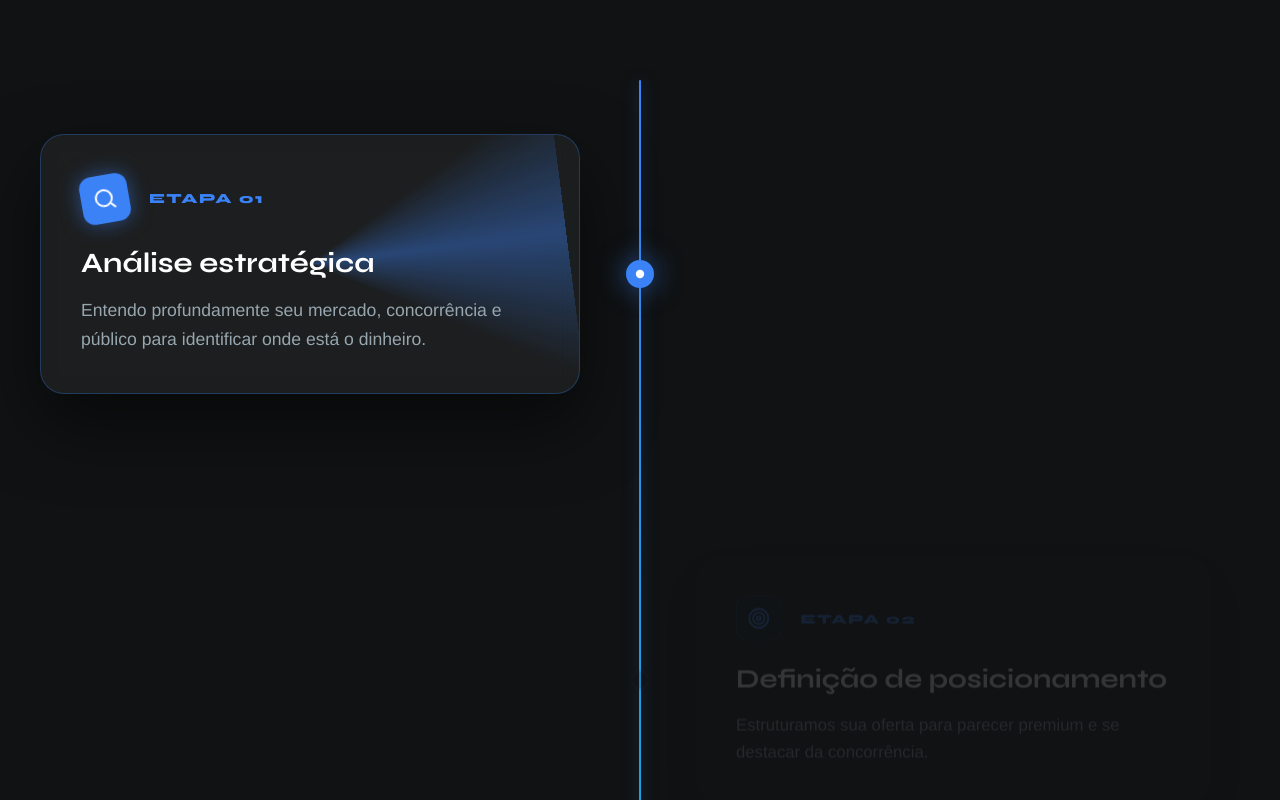
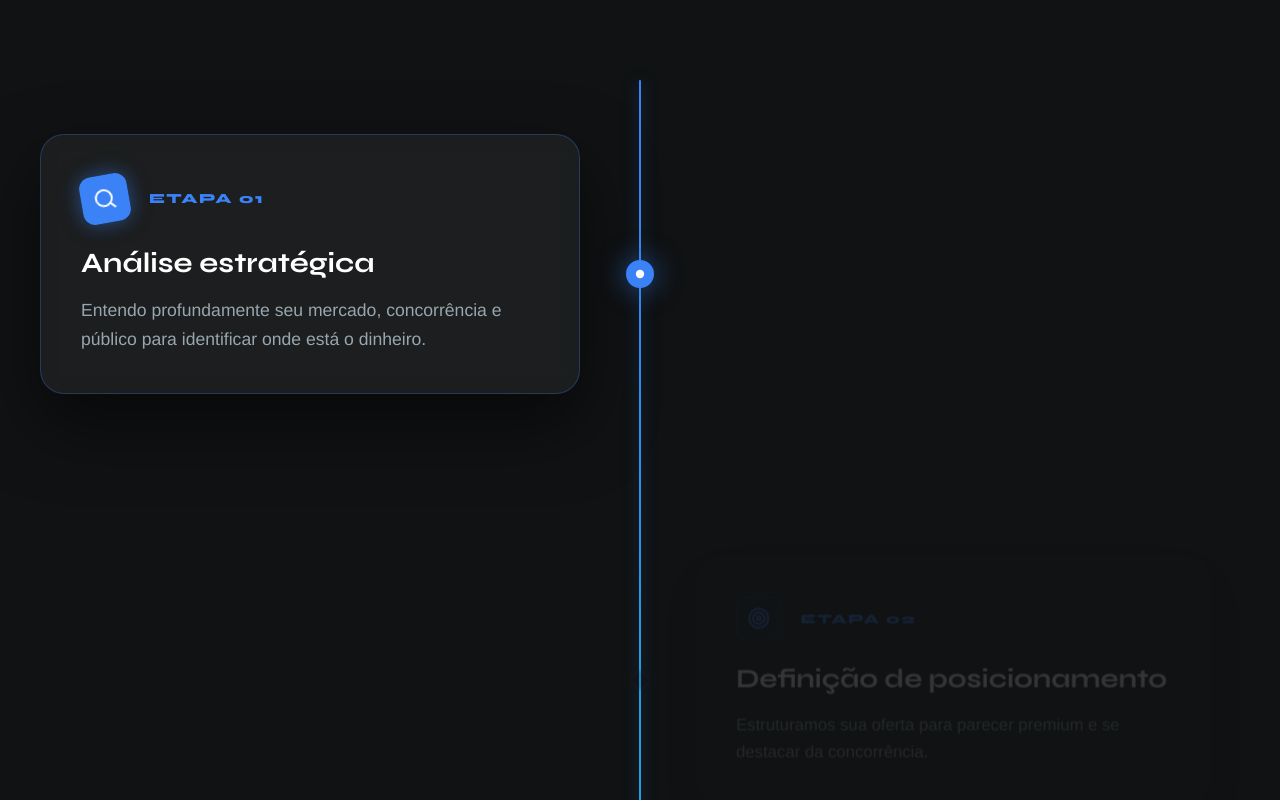
Before and after one commit to diegoabrantesdesigner/paginadiegoabrantes, a React (Vite) app: page / in a window 1280 px wide. Shown: the part 6700-7500 px from the top of the page. Built offline with nearby package versions, Linux system fonts and the light colour scheme.

Commit message:
Fix: Move spinning glow effect from cards to icons in Process section

```diff
--- a/src/components/ProcessAdvanced.css
+++ b/src/components/ProcessAdvanced.css
@@ -137,34 +137,6 @@
   z-index: 1;
 }
 
-/* Animated spinning glow effect */
-.step-card-glass::before {
-  content: '';
-  position: absolute;
-  inset: -50%;
-  background: conic-gradient(
-    from 0deg,
-    transparent 0deg,
-    transparent 150deg,
-    rgba(59, 130, 246, 0.4) 180deg,
-    transparent 210deg,
-    transparent 360deg
-  );
-  animation: rotate 4s linear infinite;
-  z-index: -1;
-  opacity: 0;
-  transition: opacity 0.5s ease;
-}
-
-.timeline-item.is-active .step-card-glass::before {
-  opacity: 1;
-}
-
-@keyframes rotate {
-  from { transform: rotate(0deg); }
-  to { transform: rotate(360deg); }
-}
-
 .timeline-item.is-active .step-card-glass {
   background: rgba(255, 255, 255, 0.05);
   border-color: rgba(59, 130, 246, 0.3);
@@ -198,6 +170,41 @@
   color: white;
   transform: rotate(-10deg);
   box-shadow: 0 0 20px rgba(59, 130, 246, 0.5);
+  border-color: rgba(59, 130, 246, 0.5);
+}
+
+/* Animated spinning glow effect on ICON */
+.step-icon-circle {
+  position: relative;
+  overflow: hidden;
+  z-index: 1;
+}
+
+.step-icon-circle::before {
+  content: '';
+  position: absolute;
+  inset: -50%;
+  background: conic-gradient(
+    from 0deg,
+    transparent 0deg,
+    transparent 150deg,
+    rgba(59, 130, 246, 0.6) 180deg,
+    transparent 210deg,
+    transparent 360deg
+  );
+  animation: rotate 3s linear infinite;
+  z-index: -1;
+  opacity: 0;
+  transition: opacity 0.4s ease;
+}
+
+.timeline-item.is-active .step-icon-circle::before {
+  opacity: 1;
+}
+
+@keyframes rotate {
+  from { transform: rotate(0deg); }
+  to { transform: rotate(360deg); }
 }
 
 .step-number-tag {
```
